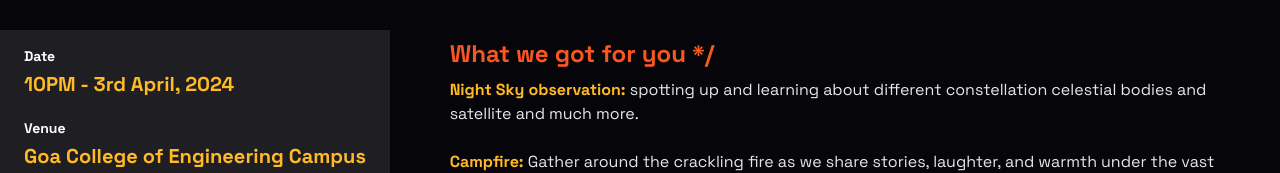
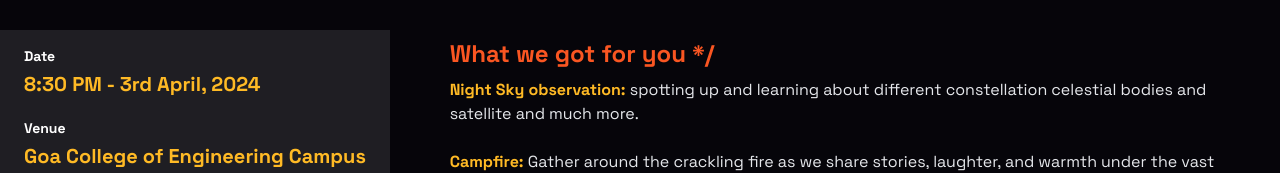
Before and after one commit to Engicos-Coders-Club/gec-spectrum-website-2024, a Next.js app: page /event/starparty in a window 1280 px wide. Shown: the part 526-699 px from the top of the page. Built offline with nearby package versions, Linux system fonts and the light colour scheme.

Commit message:
Update page.tsx

```diff
--- a/src/app/event/starparty/page.tsx
+++ b/src/app/event/starparty/page.tsx
@@ -33,7 +33,7 @@
             <div className="flex font-bold flex-col gap-1 justify-start">
               <p className="text-sm">Date</p>{" "}
               <p className="text-lg md:text-xl font-bold text-mango">
-                10PM - 3rd April, 2024{" "}
+                8:30 PM - 3rd April, 2024{" "}
               </p>
             </div>
             <div className="flex font-bold flex-col gap-1 justify-start">
```
